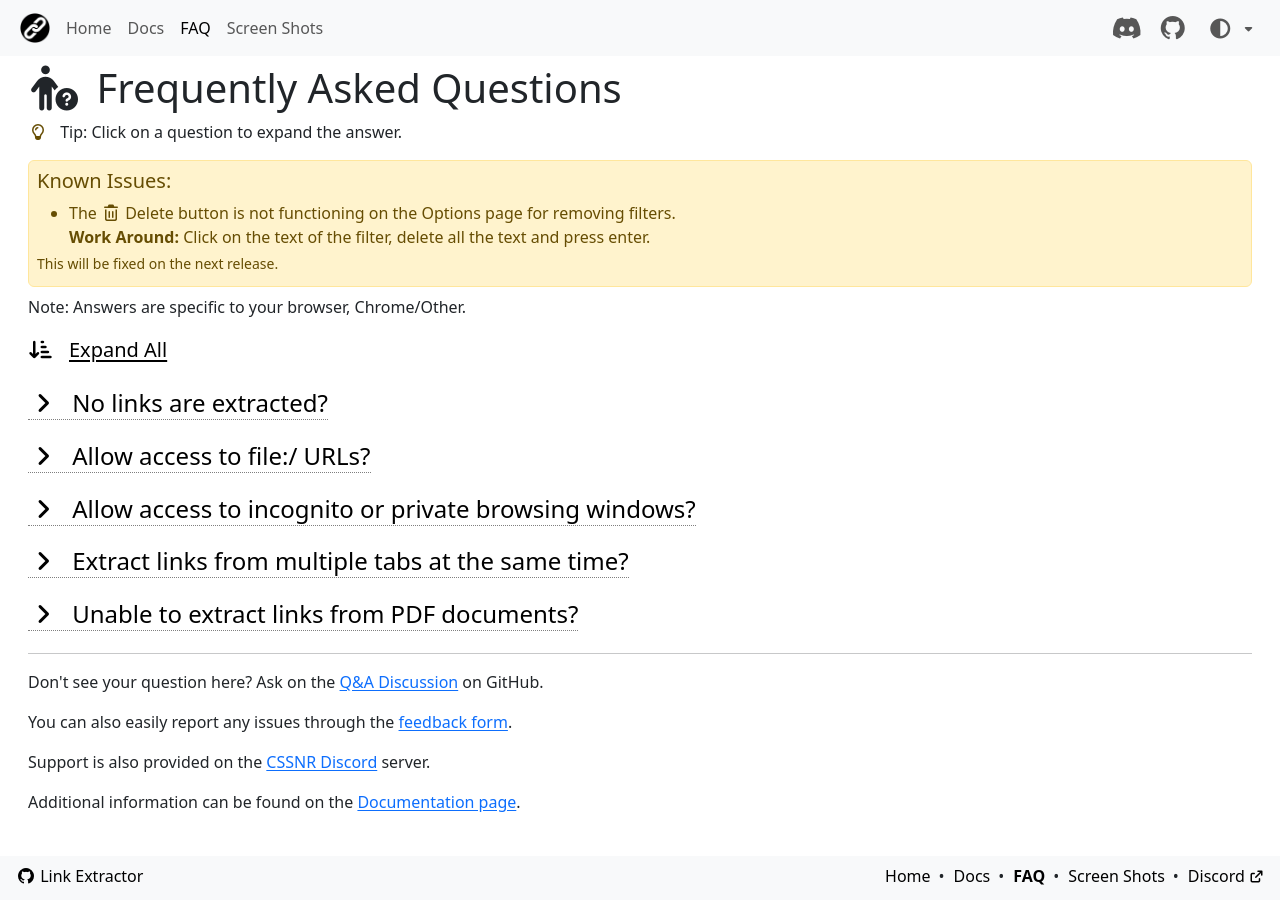
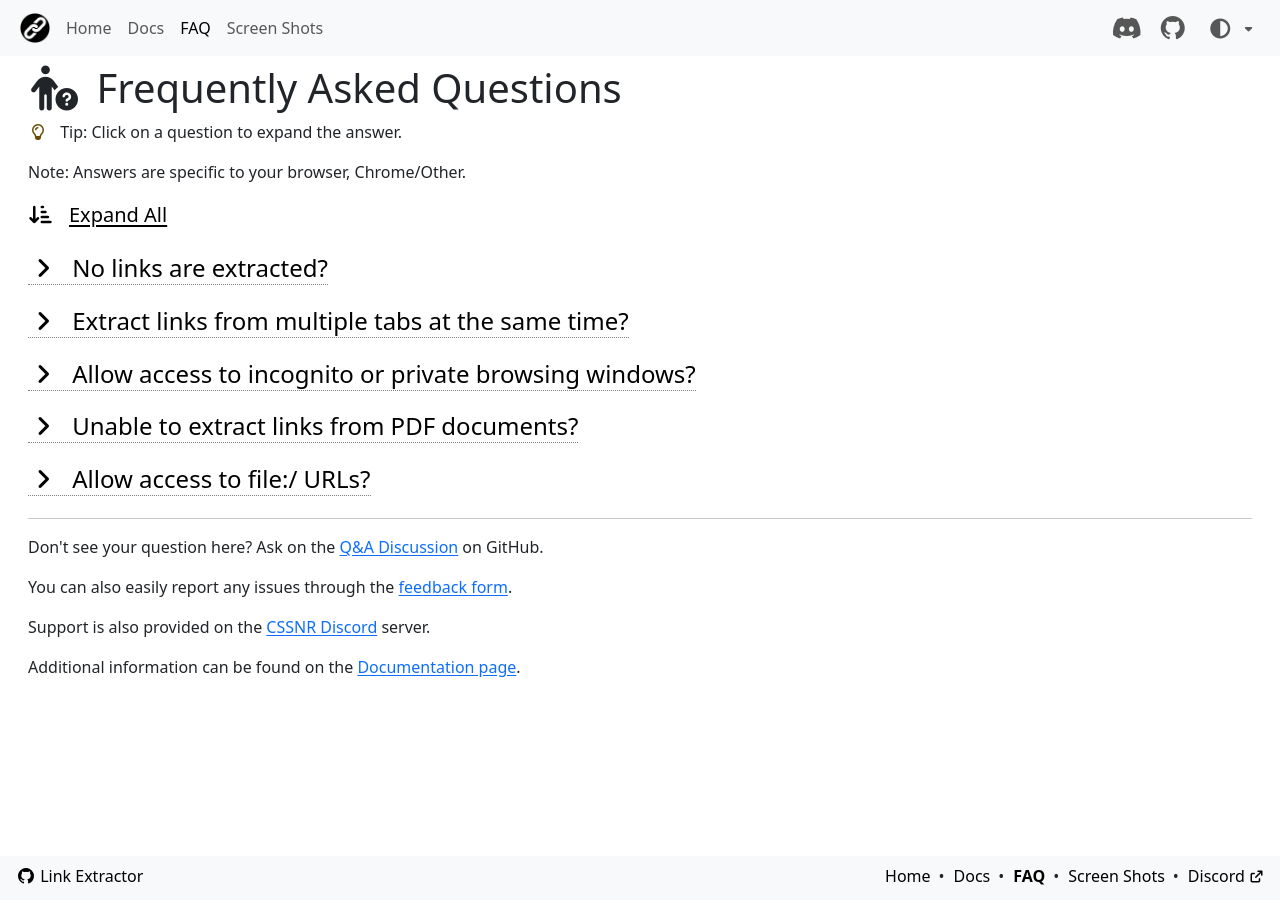
Before and after one commit to cssnr/link-extractor-site, a Jekyll site: the page built from src/html/faq.html, in a window 1280 px wide. Built offline with Jekyll 4.4.1, drawn with Linux system fonts in a browser that asks for light colours; nearby versions of some CDN libraries; library files that are not in the unit come from our copies; comment, search, counter and statistics services are not loaded.

Commit message:
Bump Version and Remove Warning (#38)
* Bump Version and Remove Warning

* Reorder FAQ

```diff
--- a/src/_includes/alerts.html
+++ b/src/_includes/alerts.html
@@ -9,16 +9,16 @@
     </p>
 </div>
 
-<div class="alert alert-warning p-2 mb-2" role="alert" data-nosnippet>
-    <h5>Known Issues:</h5>
-    <ul class="mb-1">
-        <li>
-            The <i class="fa-regular fa-trash-can"></i> Delete button is not functioning on the Options page for removing filters.
-            <br>
-            <strong>Work Around:</strong> Click on the text of the filter, delete all the text and press enter.
-        </li>
-    </ul>
-    <p class="mb-1 small">
-        This will be fixed on the next release.
-    </p>
-</div>
+{% comment %}<div class="alert alert-warning p-2 mb-2" role="alert" data-nosnippet>{% endcomment %}
+    {% comment %}<h5>Known Issues:</h5>{% endcomment %}
+    {% comment %}<ul class="mb-1">{% endcomment %}
+        {% comment %}<li>{% endcomment %}
+            {% comment %}The <i class="fa-regular fa-trash-can"></i> Delete button is not functioning on the Options page for removing filters.{% endcomment %}
+            {% comment %}<br>{% endcomment %}
+            {% comment %}<strong>Work Around:</strong> Click on the text of the filter, delete all the text and press enter.{% endcomment %}
+        {% comment %}</li>{% endcomment %}
+    {% comment %}</ul>{% endcomment %}
+    {% comment %}<p class="mb-1 small">{% endcomment %}
+        {% comment %}This will be fixed on the next release.{% endcomment %}
+    {% comment %}</p>{% endcomment %}
+{% comment %}</div>{% endcomment %}
--- a/src/html/faq.html
+++ b/src/html/faq.html
@@ -67,36 +67,25 @@ description: Frequently Asked Questions about the Link Extractor Web Extension.
         </span>
     </div>
 
-    <!-- fileAccess -->
+    <!-- multipleTabs -->
 
     <h4 class="my-4">
         <a class="body-link" role="button" data-bs-toggle="collapse" aria-expanded="false"
-           aria-controls="fileAccess" href="#fileAccess">
-            <i class="fa-solid fa-angle-right me-2"></i> Allow access to file:/ URLs?
+           aria-controls="multipleTabs" href="#multipleTabs">
+            <i class="fa-solid fa-angle-right me-2"></i> Extract links from multiple tabs at the same time?
         </a>
     </h4>
-    <div class="collapse" id="fileAccess">
-        <p class="">
-            Note: File extraction is currently experimental and only works on PDF files.
-        </p>
-        <div class="alert alert-warning mb-0 d-none firefox">
-            Firefox does <b>not</b> allow access to file:/ URLs.
-        </div>
-        <div class="d-none chrome">
-            <ol>
-                <li>Navigate to: <kbd role="button" data-clipboard-text="chrome://extensions">chrome://extensions</kbd></li>
-                <li>Scroll until you find Link Extractor and click <b>Details</b>.</li>
-                <li>Scroll until you find <b>Allow access to file URLs</b> and enable the toggle.</li>
-            </ol>
-        </div>
-        <div class="d-none edge">
-            <ol>
-                <li>Navigate to: <kbd role="button" data-clipboard-text="edge://extensions">edge://extensions</kbd></li>
-                <li>Scroll until you find Link Extractor and click <b>Details</b>.</li>
-                <li>Check the box labeled <b>Allow access to file URLs</b>.</li>
-            </ol>
-        </div>
-        <p class="mb-0 d-none chrome edge">You may need to restart the browser, reload the tab, or wait a few minutes for this to take effect.</p>
+    <div class="collapse" id="multipleTabs">
+        <ol>
+            <li>
+                Ensure you have granted Host Permission to the extension, from the Popup or Options Page.
+                <a class="body-link" href="{{ "/screenshots/02.jpg" | relative_url }}" target="_blank">
+                    Screen Shot. <i class="fa-solid fa-arrow-up-right-from-square fa-xs"></i></a>
+            </li>
+            <li>While pressing and holding the <kbd>Ctrl</kbd> key, select all the tabs you wish to extract from.</li>
+            <li>With the tabs highlighted, extract links as normal using either the Popup, Shortcuts, or Omnibox.</li>
+        </ol>
+        <p class="mb-0">The link results page should have results from all the tabs you selected.</p>
     </div>
 
     <!-- privateAccess -->
@@ -132,27 +121,6 @@ description: Frequently Asked Questions about the Link Extractor Web Extension.
             </ol>
             <p class="mb-0">The extension should now load in new IniPrivate Windows.</p>
         </div>
-    </div>
-
-    <!-- multipleTabs -->
-
-    <h4 class="my-4">
-        <a class="body-link" role="button" data-bs-toggle="collapse" aria-expanded="false"
-           aria-controls="multipleTabs" href="#multipleTabs">
-            <i class="fa-solid fa-angle-right me-2"></i> Extract links from multiple tabs at the same time?
-        </a>
-    </h4>
-    <div class="collapse" id="multipleTabs">
-        <ol>
-            <li>
-                Ensure you have granted Host Permission to the extension, from the Popup or Options Page.
-                <a class="body-link" href="{{ "/screenshots/02.jpg" | relative_url }}" target="_blank">
-                    Screen Shot. <i class="fa-solid fa-arrow-up-right-from-square fa-xs"></i></a>
-            </li>
-            <li>While pressing and holding the <kbd>Ctrl</kbd> key, select all the tabs you wish to extract from.</li>
-            <li>With the tabs highlighted, extract links as normal using either the Popup, Shortcuts, or Omnibox.</li>
-        </ol>
-        <p class="mb-0">The link results page should have results from all the tabs you selected.</p>
     </div>
 
     <!-- extractPDF -->
@@ -200,6 +168,41 @@ description: Frequently Asked Questions about the Link Extractor Web Extension.
         {% comment %}<p class="mb-0">PDF Files</p>{% endcomment %}
     </div>
 
+    <!-- fileAccess -->
+
+    <h4 class="my-4">
+        <a class="body-link" role="button" data-bs-toggle="collapse" aria-expanded="false"
+           aria-controls="fileAccess" href="#fileAccess">
+            <i class="fa-solid fa-angle-right me-2"></i> Allow access to file:/ URLs?
+        </a>
+    </h4>
+    <div class="collapse" id="fileAccess">
+        <p class="">
+            <span data-bs-toggle="tooltip" data-bs-placement="bottom" data-bs-title="Experimental Feature">
+                <i class="fa-solid fa-flask text-warning-emphasis me-1"></i>
+            </span>
+            File extraction is currently experimental and only works on PDF files.
+        </p>
+        <div class="alert alert-warning mb-0 d-none firefox">
+            Firefox does <b>not</b> allow access to file:/ URLs.
+        </div>
+        <div class="d-none chrome">
+            <ol>
+                <li>Navigate to: <kbd role="button" data-clipboard-text="chrome://extensions">chrome://extensions</kbd></li>
+                <li>Scroll until you find Link Extractor and click <b>Details</b>.</li>
+                <li>Scroll until you find <b>Allow access to file URLs</b> and enable the toggle.</li>
+            </ol>
+        </div>
+        <div class="d-none edge">
+            <ol>
+                <li>Navigate to: <kbd role="button" data-clipboard-text="edge://extensions">edge://extensions</kbd></li>
+                <li>Scroll until you find Link Extractor and click <b>Details</b>.</li>
+                <li>Check the box labeled <b>Allow access to file URLs</b>.</li>
+            </ol>
+        </div>
+        <p class="mb-0 d-none chrome edge">You may need to restart the browser, reload the tab, or wait a few minutes for this to take effect.</p>
+    </div>
+
     <hr class="mt-4">
 
     <p>
--- a/src/js/uninstall.js
+++ b/src/js/uninstall.js
@@ -7,7 +7,7 @@
 
 const version = url.searchParams.get('version') || 'unknown'
 
-const noAlertVersion = '0.7.2'
+const noAlertVersion = '0.7.5'
 const discordUsername = 'Link Extractor'
 const uninstallMessage = `${discordUsername} Uninstall, Version: **${version}**`
 const discordAvatar = 'https://link-extractor.cssnr.com/media/logo.png'
```
